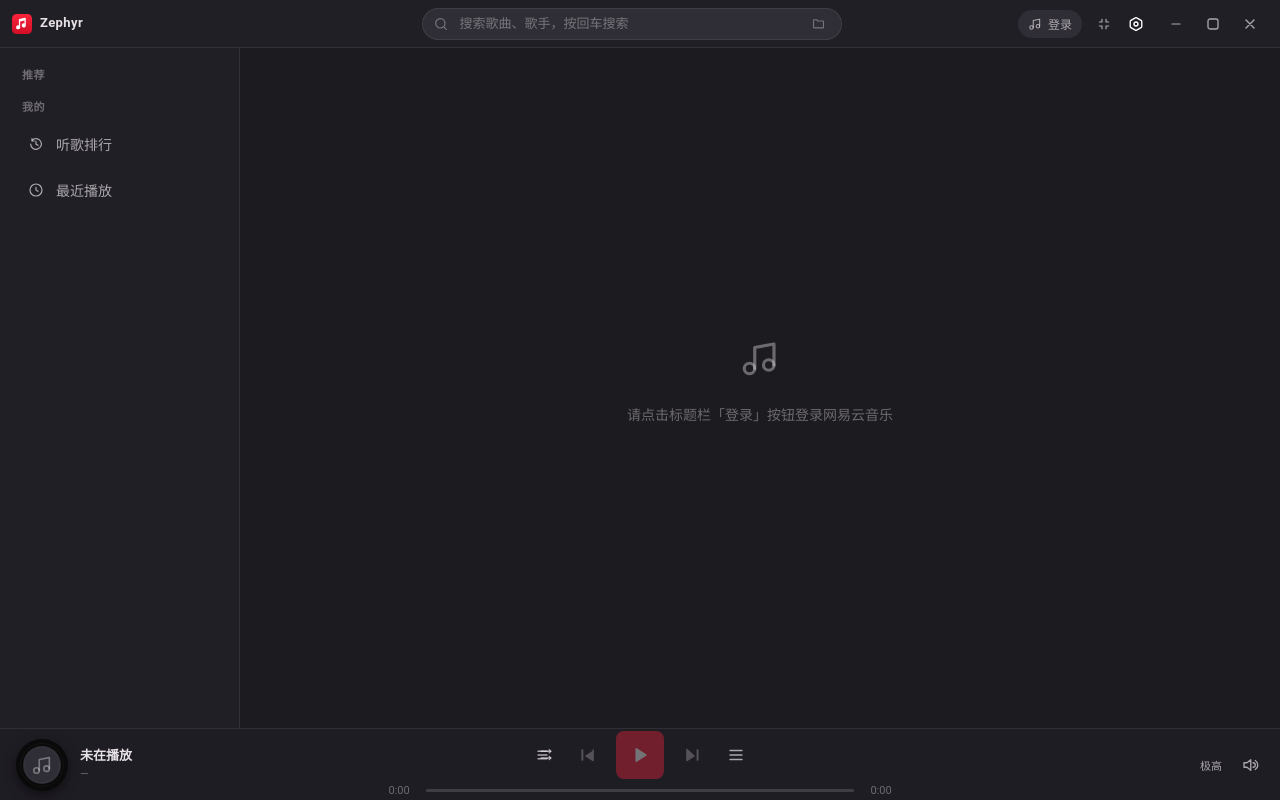
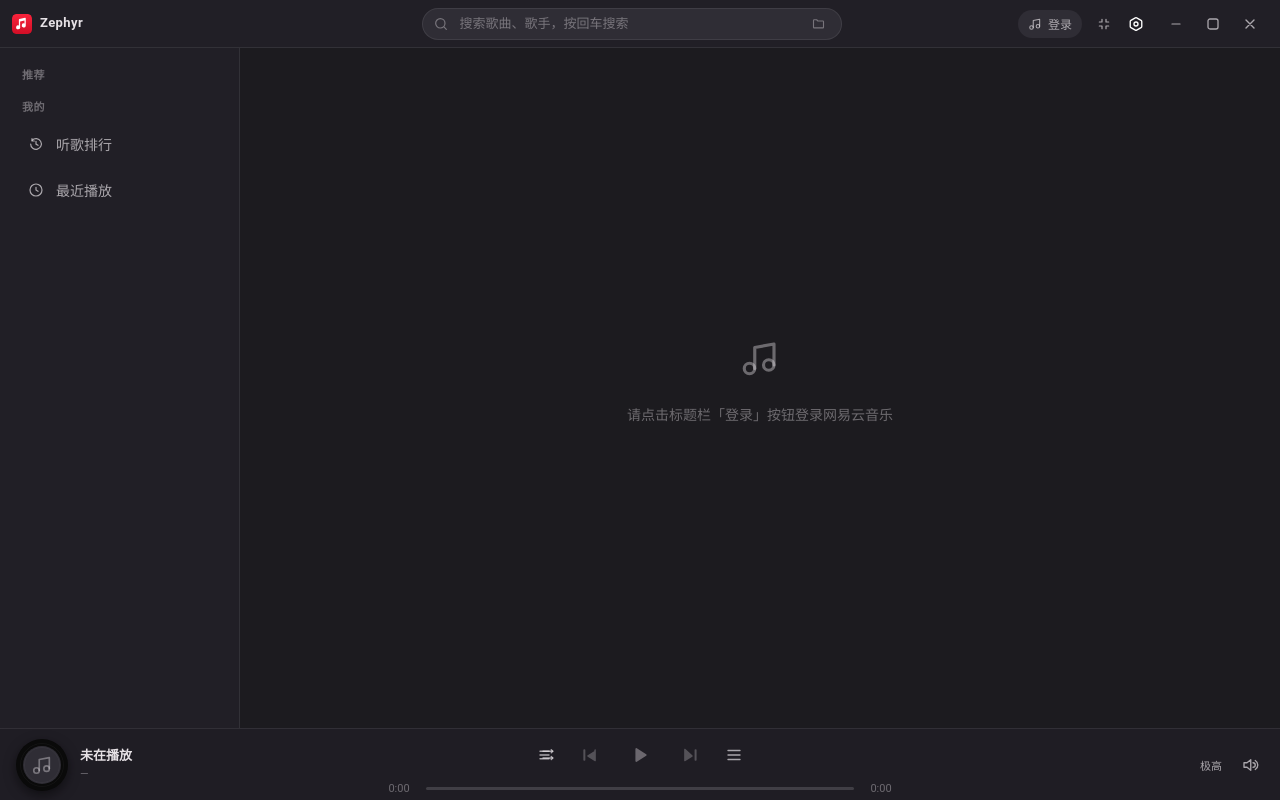
Before and after one commit to Ming-QWQ520/Zephyr-Music, a Vue app: page / in a window 1280 px wide. Built offline with nearby package versions, Linux system fonts and the light colour scheme.

Commit message:
fix: 去除播放按钮背景色

```diff
--- a/src/components/PlayerBar.vue
+++ b/src/components/PlayerBar.vue
@@ -381,9 +381,9 @@ onUnmounted(() => { document.removeEventListener("click", onDocClick); });
 .ctrl-btn:active { background: var(--bg-active); }
 .ctrl-btn.active { color: var(--accent); background: var(--accent-soft); }
 .ctrl-btn[disabled] { opacity: 0.38; cursor: not-allowed; pointer-events: none; }
-/* MD3 FAB-style play button */
-.ctrl-btn.play { width: 48px; height: 48px; color: var(--on-accent); background: var(--accent); margin: 0 4px; }
-.ctrl-btn.play:hover { color: var(--on-accent); background: var(--accent-strong); transform: scale(1.05); }
+/* Play button - no background fill */
+.ctrl-btn.play { width: 44px; height: 44px; color: var(--text); margin: 0 4px; }
+.ctrl-btn.play:hover { color: #fff; transform: scale(1.05); }
 .ctrl-btn.play:active { transform: scale(0.95); }
 
 .progress-row { display: flex; align-items: center; gap: 8px; width: 100%; max-width: 520px; }
```
